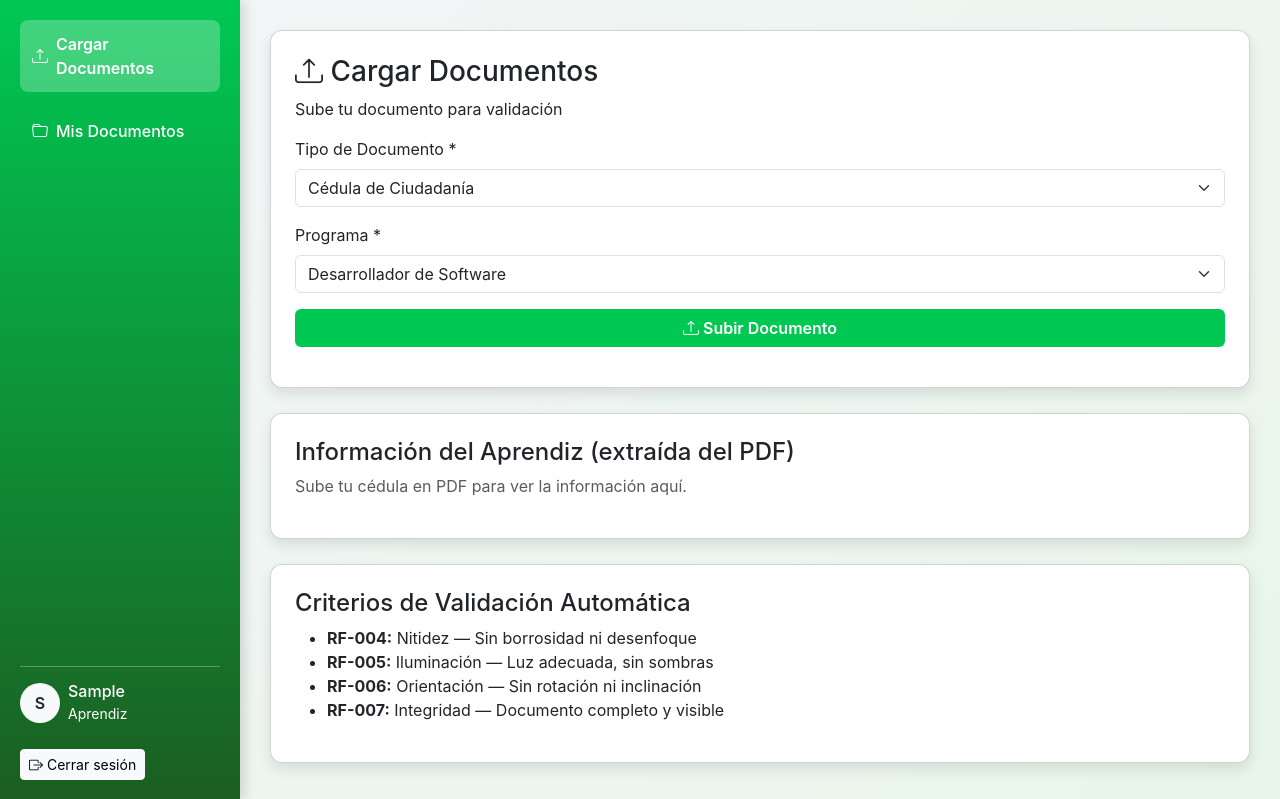
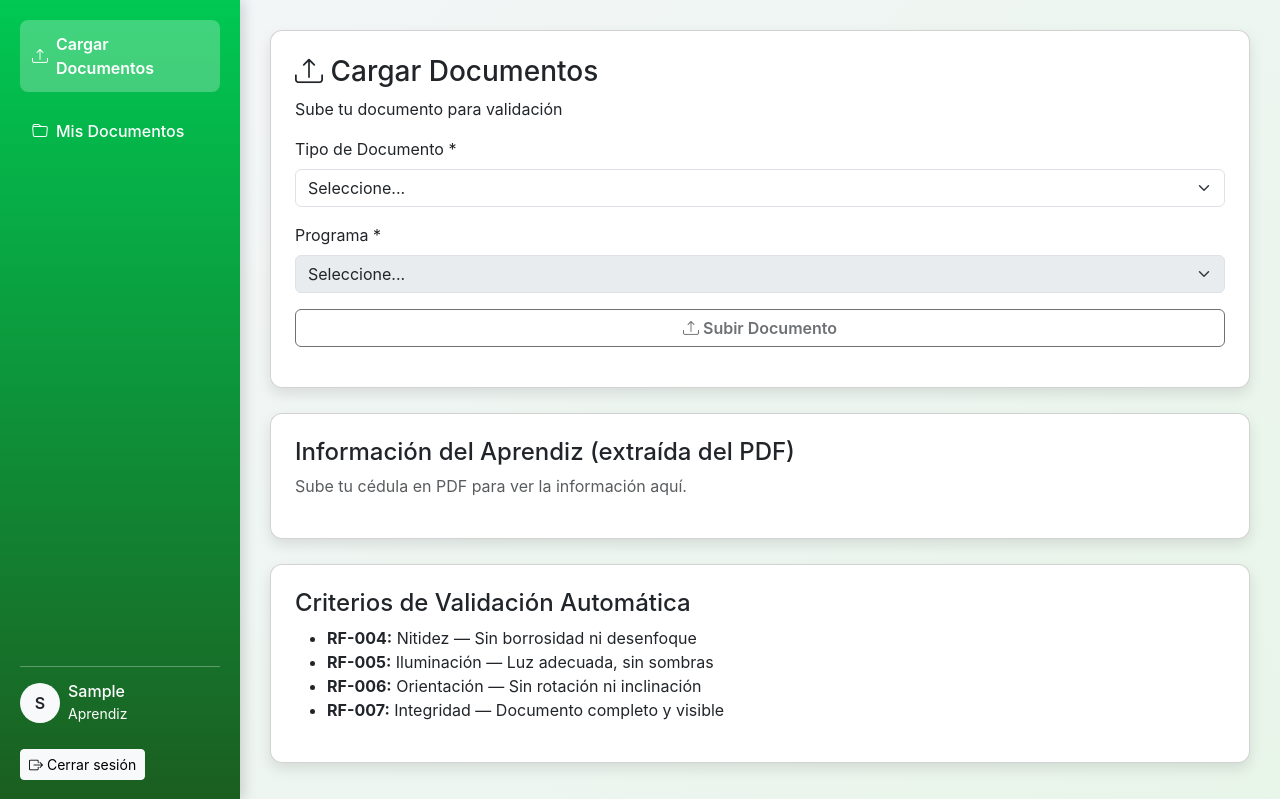
Before and after one commit to Resideth/sna-2.0, a Django app: page /cargar_documentos/ in a window 1280 px wide. Shown: the top 799 px of the page. Run offline with Django 5.2, Linux system fonts and the light colour scheme; the visitor is signed in with stand-in values (Sample User, id 1).

Commit message:
Actualizando cargar_documentos.html: flujo obligatorio paso a paso

```diff
--- a/Frontend-documentos-ia1.0/home/templates/cargar_documentos.html
+++ b/Frontend-documentos-ia1.0/home/templates/cargar_documentos.html
@@ -113,25 +113,28 @@
                 {% csrf_token %}
                 <div class="mb-3">
                     <label class="form-label">Tipo de Documento *</label>
-                   <select class="form-select" name="tipo_documento" required>
-    <option value="cedula_ciudadania" selected>Cédula de Ciudadanía</option>
-    <option value="tarjeta_identidad">Tarjeta de Identidad</option>
-    <option value="cedula_extranjeria">Cédula de Extranjería</option>
-</select>
+                    <select class="form-select" id="tipo_documento" name="tipo_documento" required>
+                        <option value="" selected disabled>Seleccione...</option>
+                        <option value="cedula_ciudadania">Cédula de Ciudadanía</option>
+                        <option value="tarjeta_identidad">Tarjeta de Identidad</option>
+                        <option value="cedula_extranjeria">Cédula de Extranjería</option>
+                    </select>
+                </div>
 
-                </div>
                 <div class="mb-3">
                     <label class="form-label">Programa *</label>
-                    <select class="form-select" name="programa" required>
-                        <option value="desarrollador_software" selected>Desarrollador de Software</option>
+                    <select class="form-select" id="programa" name="programa" required disabled>
+                        <option value="" selected disabled>Seleccione...</option>
+                        <option value="desarrollador_software">Desarrollador de Software</option>
+                        <option value="analisis_datos">Análisis de Datos</option>
                     </select>
                 </div>
 
                 <!-- Input oculto -->
-                <input type="file" id="archivo" name="archivo" accept=".pdf,.jpg,.png" style="display:none;" required>
+                <input type="file" id="archivo" name="archivo" accept=".pdf,.jpg,.png" style="display:none;" required disabled>
 
                 <!-- Botón único -->
-                <button type="button" id="btnSubir" class="btn btn-upload w-100">
+                <button type="button" id="btnSubir" class="btn btn-upload w-100" disabled>
                     <i class="bi bi-upload"></i> Subir Documento
                 </button>
 
@@ -147,8 +150,7 @@
             <p><strong>Nombre:</strong> {{ aprendiz_info.nombre }}</p>
             <p><strong>Cédula:</strong> {{ aprendiz_info.cedula }}</p>
             <p><strong>Fecha de Nacimiento:</strong> {{ aprendiz_info.fecha_nacimiento }}</p>
-
-            <pre>{{ aprendiz_info }}</pre>
+            <p><strong>Programa:</strong> {{ aprendiz_info.programa }}</p>
             {% else %}
             <p class="text-muted">Sube tu cédula en PDF para ver la información aquí.</p>
             {% endif %}
@@ -168,28 +170,41 @@
 
     <script src="https://cdn.jsdelivr.net/npm/bootstrap@5.3.2/dist/js/bootstrap.bundle.min.js"></script>
     <script>
+        const tipoDocumento = document.getElementById("tipo_documento");
+        const programa = document.getElementById("programa");
+        const archivo = document.getElementById("archivo");
         const btnSubir = document.getElementById("btnSubir");
-        const inputArchivo = document.getElementById("archivo");
+        const archivoNombre = document.getElementById("archivoNombre");
         const formDoc = document.getElementById("formDoc");
-        const archivoNombre = document.getElementById("archivoNombre");
 
-        let archivoSeleccionado = false;
+        // Paso 1: habilitar programa cuando se selecciona tipo de documento
+        tipoDocumento.addEventListener("change", () => {
+            if (tipoDocumento.value) {
+                programa.disabled = false;
+            }
+        });
 
-        // Primer clic → abrir selector
+        // Paso 2: habilitar archivo y botón cuando se selecciona programa
+        programa.addEventListener("change", () => {
+            if (programa.value) {
+                archivo.disabled = false;
+                btnSubir.disabled = false;
+            }
+        });
+
+        // Paso 3: botón abre selector de archivo o envía formulario
         btnSubir.addEventListener("click", () => {
-            if (!archivoSeleccionado) {
-                inputArchivo.click();
+            if (!archivo.files.length) {
+                archivo.click();
             } else {
-                // Si ya hay archivo seleccionado, enviar formulario
                 formDoc.submit();
             }
         });
 
         // Mostrar nombre del archivo seleccionado
-        inputArchivo.addEventListener("change", () => {
-            if (inputArchivo.files.length > 0) {
-                archivoNombre.textContent = "Archivo seleccionado: " + inputArchivo.files[0].name;
-                archivoSeleccionado = true;
+        archivo.addEventListener("change", () => {
+            if (archivo.files.length > 0) {
+                archivoNombre.textContent = "Archivo seleccionado: " + archivo.files[0].name;
             }
         });
     </script>
```
